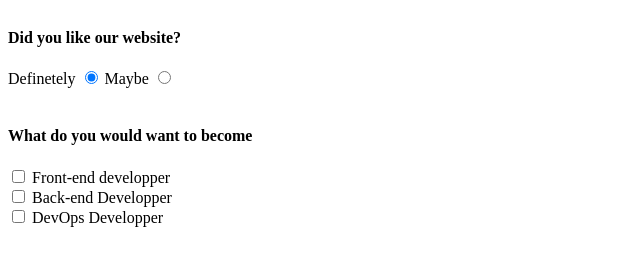
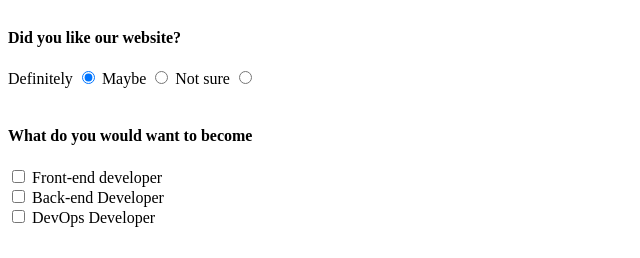
Before and after one commit to Bupilipili/ErickAmine, a plain HTML site: page fcc-test-suite-template-master/fcc-test-suite-template-master/index.html in a window 1280 px wide. Shown: the part 409-667 px from the top of the page, 0-640 px from the left. Drawn offline with Linux system fonts and the light colour scheme.

Commit message:
modified index.html

```diff
--- a/fcc-test-suite-template-master/fcc-test-suite-template-master/index.html
+++ b/fcc-test-suite-template-master/fcc-test-suite-template-master/index.html
@@ -40,23 +40,25 @@
       <br/>
       <div>
         <h4>Did you like our website?</h4>
-        <label for="radio-1">Definetely</label>
+        <label for="radio-1">Definitely</label>
         <input type="radio" id="radio-1" name="button" value="Definetely" checked>
         <label for="radio-2">Maybe</label>
         <input type="radio" id="radio-2" name="button" value="Maybe">
+        <label for="radio-3">Not sure</label>
+        <input type="radio" id="radio-3" name="button" value="Not sure">
 
       </div>
 
       <div><br/>
         <h4>What do you would want to become</h4>
         <input type="checkbox" id="checkbox-1" name="checkbox-1" value="Front-end developper">
-        <label for="checkbox-1"> Front-end developper</label><br>
+        <label for="checkbox-1"> Front-end developer</label><br>
 
         <input type="checkbox" id="checkbox-2" name="checkbox-2" value="Back-end Developper">
-        <label for="checkbox-2"> Back-end Developper</label><br>
+        <label for="checkbox-2"> Back-end Developer</label><br>
 
         <input type="checkbox" id="checkbox-3" name="checkbox-3" value="DevOps Developper">
-        <label for="checkbox-3"> DevOps Developper</label><br>
+        <label for="checkbox-3"> DevOps Developer</label><br>
 
       </div>
       <br/>
```
